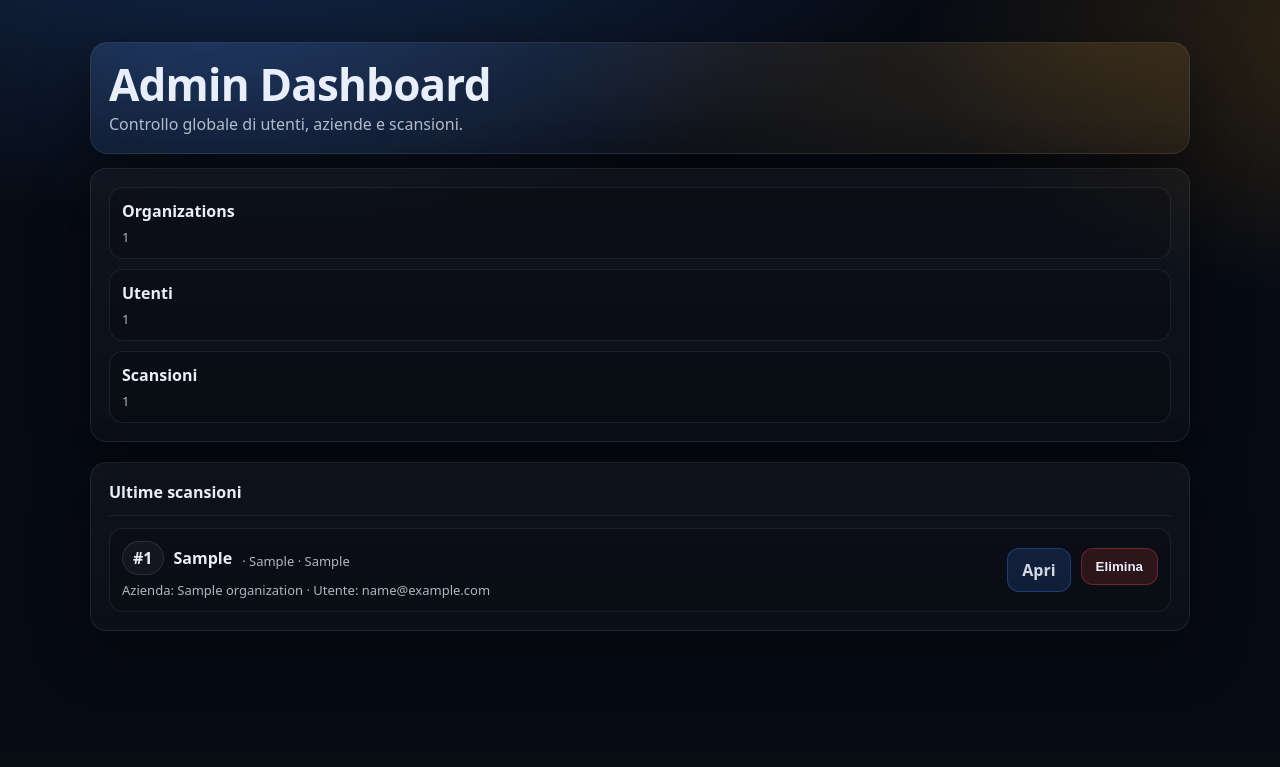
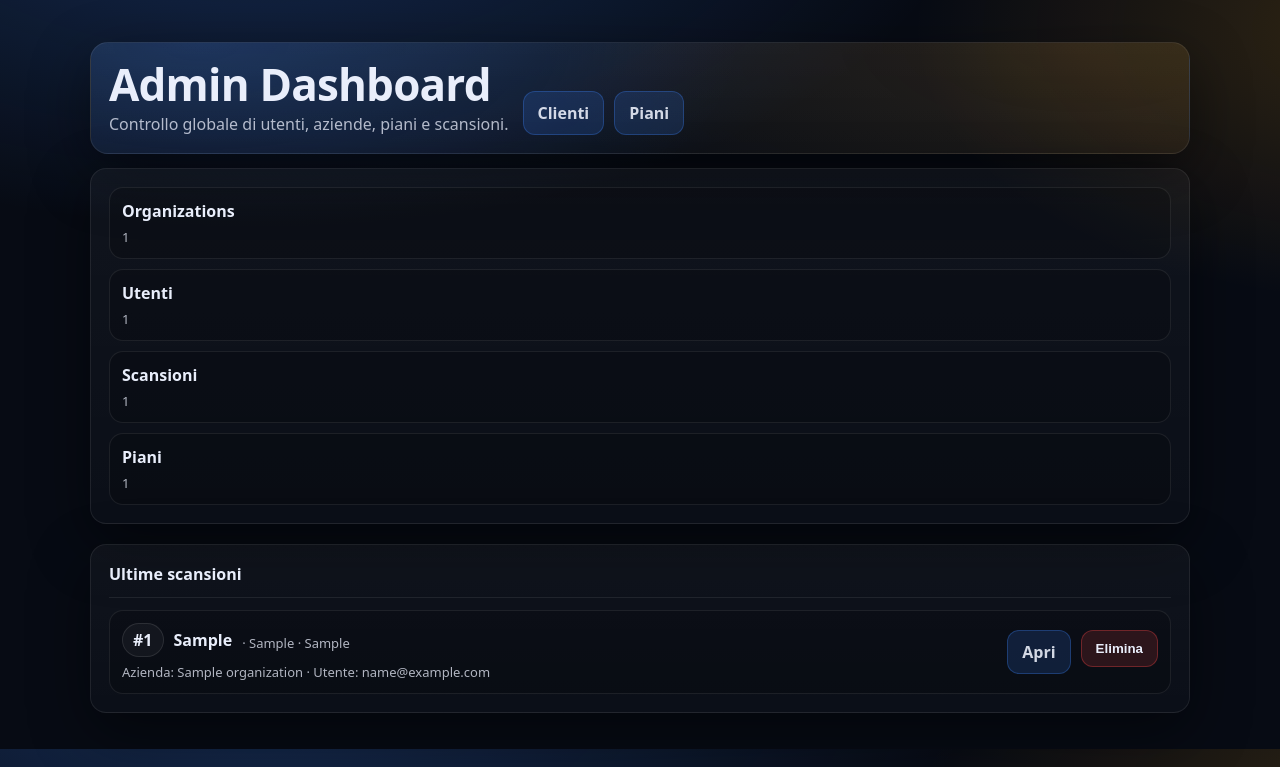
Before and after one commit to adiutorialessandro/saas_full, a Flask app: page /admin/ in a window 1280 px wide. Shown: the part 51-818 px from the top of the page. Before the commit the page ends 682 px from the top, so only its background shows below. Run offline with Flask 3, Linux system fonts and the light colour scheme; a user stored in the database is signed in; tables that the repository leaves empty hold one stand-in row (values such as "Sample post").

Commit message:
Show plans in admin dashboard and organizations list

```diff
--- a/app/templates/admin/index.html
+++ b/app/templates/admin/index.html
@@ -5,7 +5,12 @@
   <div class="dash-hero-inner">
     <div>
       <h1 class="dash-title">Admin Dashboard</h1>
-      <div class="dash-sub">Controllo globale di utenti, aziende e scansioni.</div>
+      <div class="dash-sub">Controllo globale di utenti, aziende, piani e scansioni.</div>
+    </div>
+
+    <div class="dash-actions">
+      <a class="btn" href="{{ url_for('admin.organizations') }}">Clienti</a>
+      <a class="btn" href="{{ url_for('admin.plans') }}">Piani</a>
     </div>
   </div>
 </div>
@@ -30,6 +35,13 @@
       <div class="inbox-main">
         <div class="inbox-title"><b>Scansioni</b></div>
         <div class="inbox-meta muted">{{ scans_count }}</div>
+      </div>
+    </div>
+
+    <div class="inbox-row">
+      <div class="inbox-main">
+        <div class="inbox-title"><b>Piani</b></div>
+        <div class="inbox-meta muted">{{ plans_count }}</div>
       </div>
     </div>
   </div>
@@ -59,7 +71,9 @@
             <a class="btn" href="{{ url_for('scans.view_scan', scan_id=r.scan.id) }}">Apri</a>
 
             <form method="post" action="{{ url_for('admin.delete_scan', scan_id=r.scan.id) }}" style="display:inline;">
-              <button class="btn btn-danger" type="submit" onclick="return confirm('Eliminare questa scansione?')">Elimina</button>
+              <button class="btn btn-danger" type="submit" onclick="return confirm('Eliminare questa scansione?')">
+                Elimina
+              </button>
             </form>
           </div>
         </div>
--- a/app/templates/admin/organizations.html
+++ b/app/templates/admin/organizations.html
@@ -10,6 +10,7 @@
 
     <div class="dash-actions">
       <a class="btn" href="{{ url_for('admin.create_organization') }}">+ Nuova azienda</a>
+      <a class="btn" href="{{ url_for('admin.plans') }}">Piani</a>
     </div>
   </div>
 </div>
@@ -25,7 +26,10 @@
               <b>{{ r.org.name }}</b>
             </div>
             <div class="inbox-meta muted">
-              Owner: {{ r.owner }} · Utenti: {{ r.users }} · Scans: {{ r.scans }} · Piano: {{ r.plan_name }}
+              Owner: {{ r.owner }}
+              · Utenti: {{ r.users }}
+              · Scans: {{ r.scans }}
+              · Piano: {{ r.plan_name }}
             </div>
           </div>
 
```
